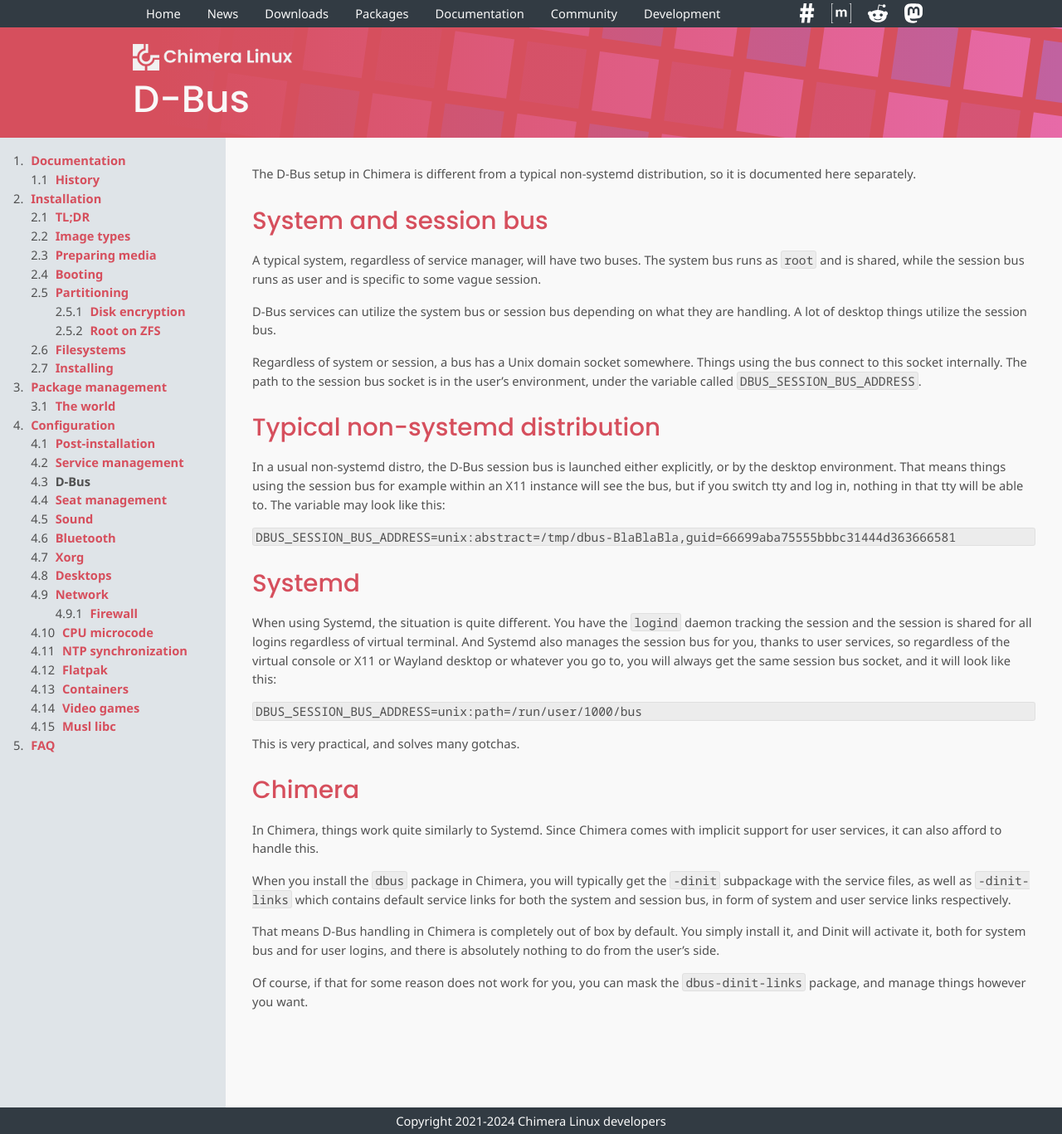
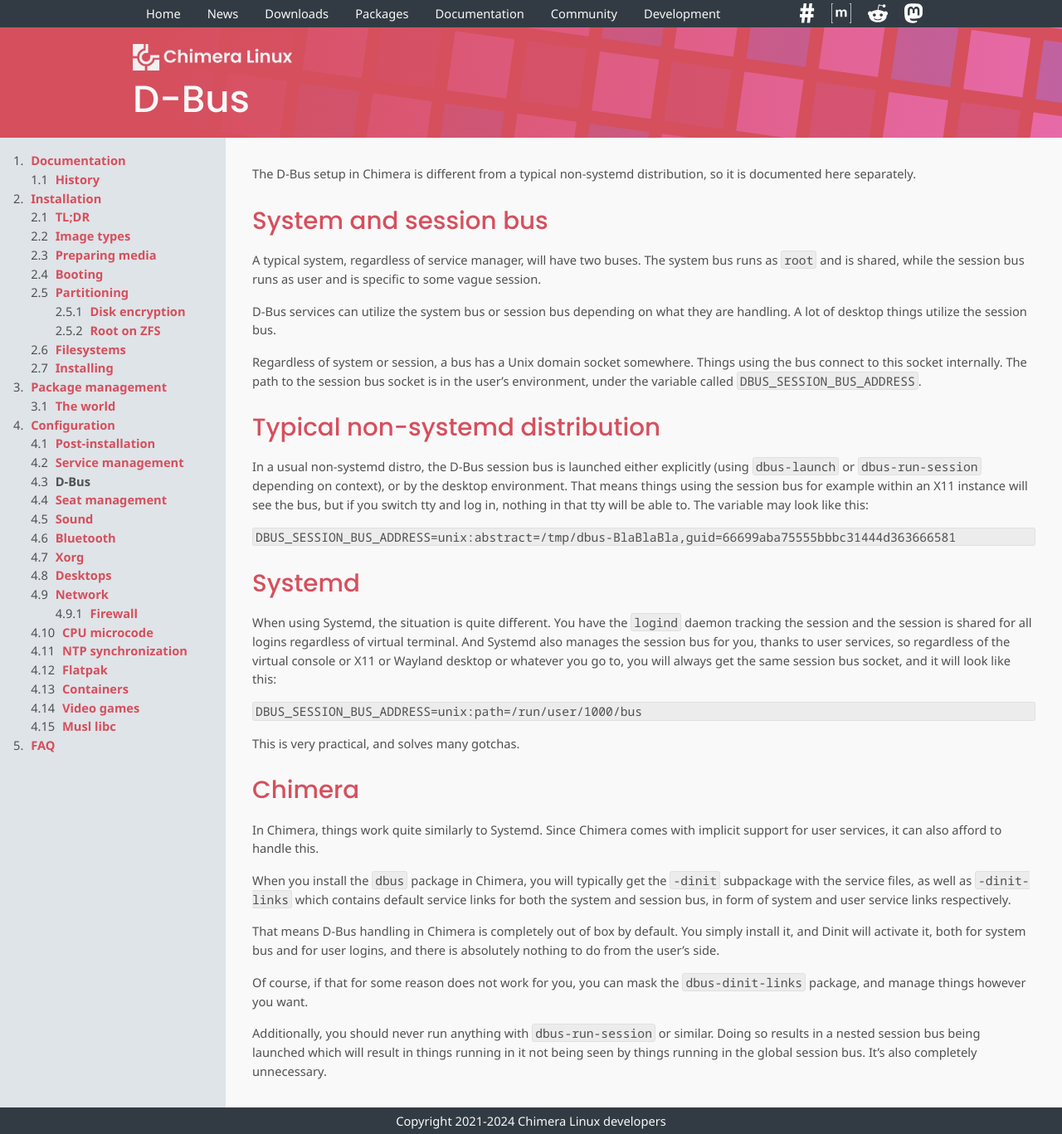
Before and after one commit to chimera-linux/chimera-linux.github.io, a Jekyll site: the page built from _docs/configuration/dbus.md, in a window 1280 px wide and 1367 px high. Shown: the whole window at 83% size. Built offline with Jekyll 4.4.1, drawn with Linux system fonts in a browser that asks for light colours.

Commit message:
add some more warnings about dbus-run-session

````diff
--- a/_docs/configuration/dbus.md
+++ b/_docs/configuration/dbus.md
@@ -25,10 +25,10 @@
 ## Typical non-systemd distribution
 
 In a usual non-systemd distro, the D-Bus session bus is launched either
-explicitly, or by the desktop environment. That means things using
-the session bus for example within an X11 instance will see the
-bus, but if you switch tty and log in, nothing in that tty will
-be able to. The variable may look like this:
+explicitly (using `dbus-launch` or `dbus-run-session` depending on context),
+or by the desktop environment. That means things using the session bus for
+example within an X11 instance will see the bus, but if you switch tty and
+log in, nothing in that tty will be able to. The variable may look like this:
 
 ```
 DBUS_SESSION_BUS_ADDRESS=unix:abstract=/tmp/dbus-BlaBlaBla,guid=66699aba75555bbbc31444d363666581
@@ -67,3 +67,8 @@
 
 Of course, if that for some reason does not work for you, you can mask
 the `dbus-dinit-links` package, and manage things however you want.
+
+Additionally, you should never run anything with `dbus-run-session` or
+similar. Doing so results in a nested session bus being launched which will
+result in things running in it not being seen by things running in the
+global session bus. It's also completely unnecessary.
````
